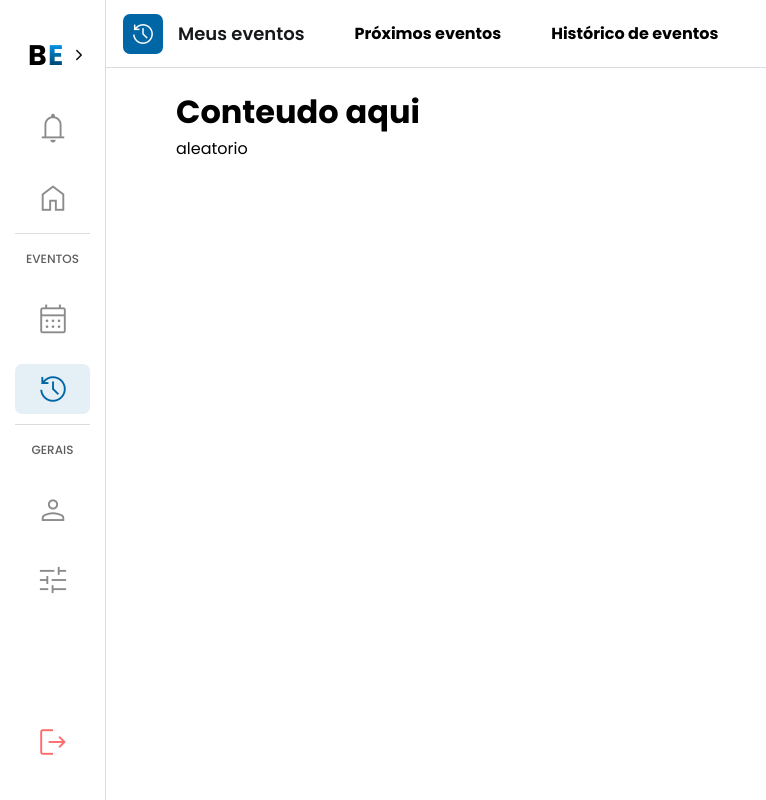
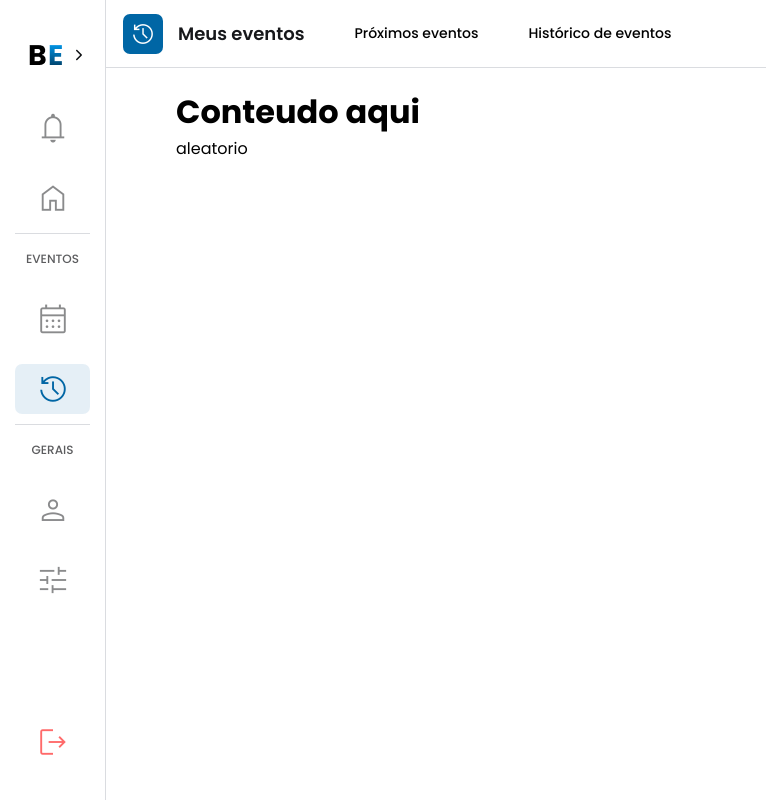
Before and after one commit to EsyProject/EsyFrontend, a React (Vite) app: page /Historic in a window 1280 px wide. Shown: the whole page, without its empty margins (0-766 px from the left). Built offline with nearby package versions, Linux system fonts and the light colour scheme.

Commit message:
style: change navbar style

```diff
--- a/src/components/Navbar/Navbar.css
+++ b/src/components/Navbar/Navbar.css
@@ -23,6 +23,9 @@
 }
 
 .navbar-content h4 {
+  font-weight: 500;
+  font-size: 14px;
+  line-height: 21px;
   margin-left: 35px;
 }
 
@@ -30,7 +33,7 @@
   font-weight: 600;
   font-size: 18px;
   line-height: 27px;
-  color: #17181B;
+  color: #17181b;
 }
 
 .navbar-border {
@@ -49,3 +52,11 @@
   height: 40px;
   margin-left: 17px;
 }
+
+.active {
+  color: #000; /* Black color for active state */
+}
+
+.inactive {
+  color: #80868b; /* Light gray color for inactive state */
+}
```
